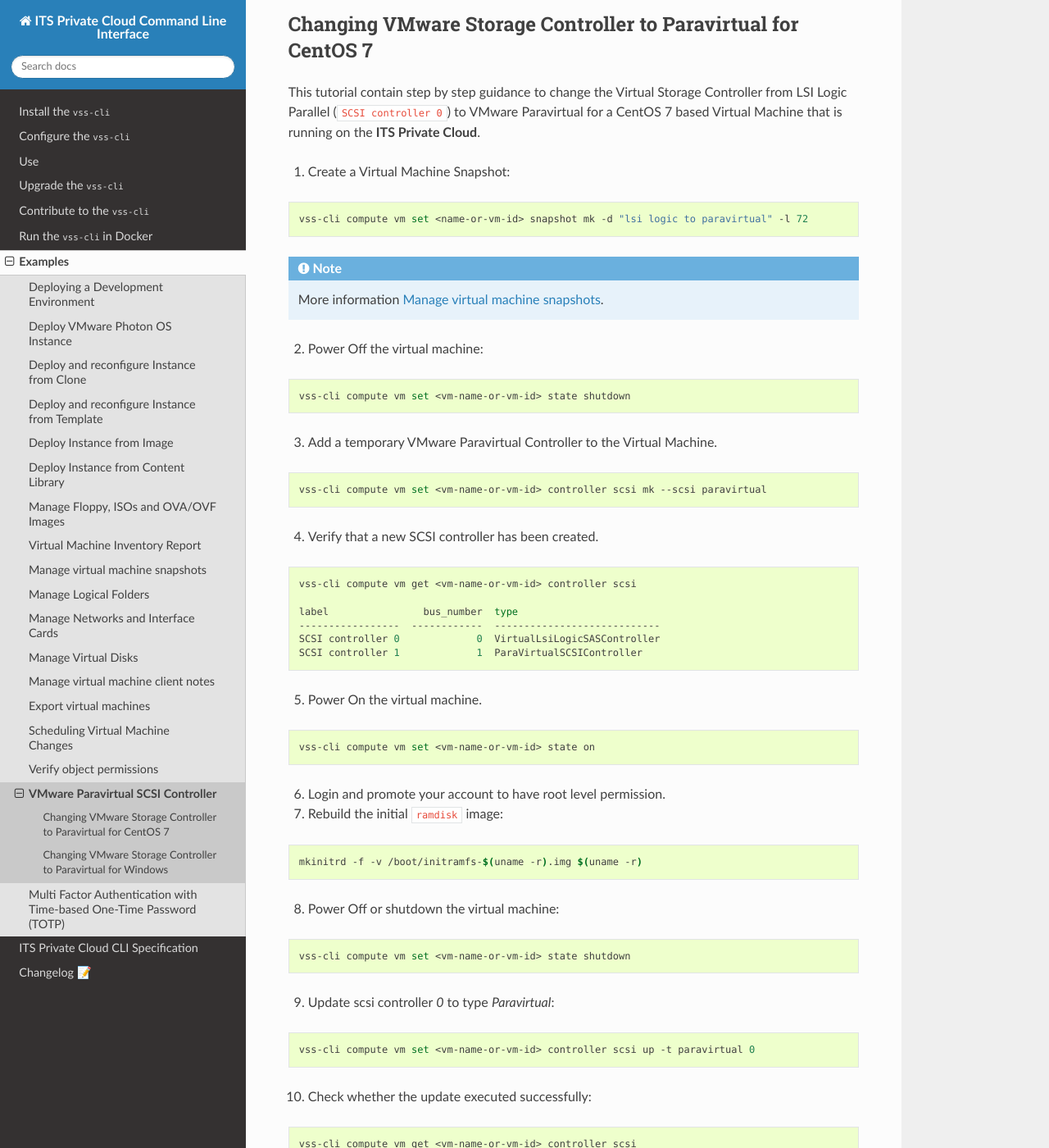
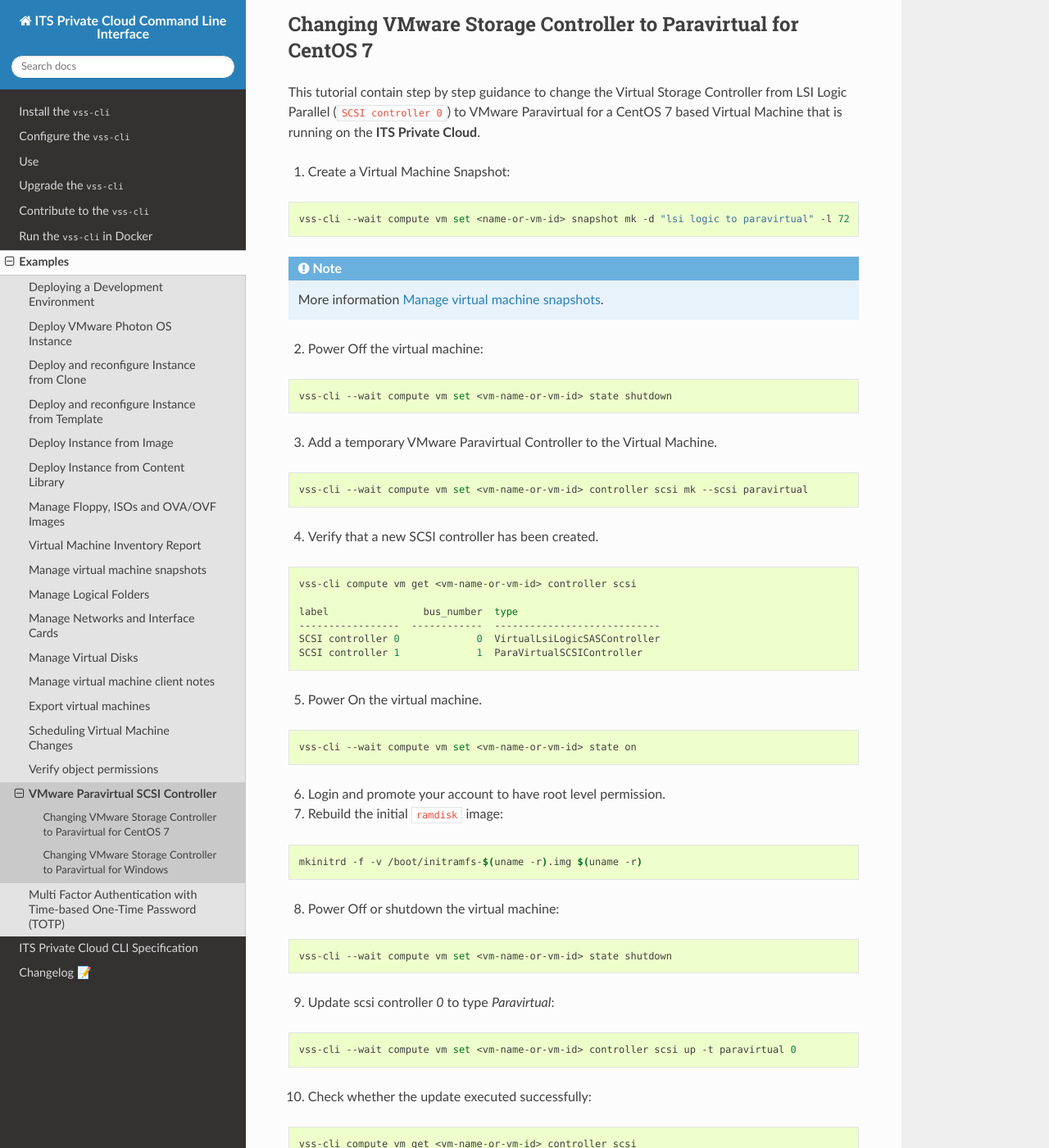
Before and after one commit to EIS-ITS/vss-cli, a Sphinx documentation site: the page built from docs/examples/pvscsi.rst, in a window 1280 px wide and 1400 px high, scrolled down 507 px. Shown: the whole window at 82% size. Built offline with Sphinx 7.4.7 and the Read the Docs theme 3.1.0, drawn with Linux system fonts in a browser that asks for light colours; the version number could not be read and is left out; some of the changed text lies outside the part shown.

Commit message:
Issue #737: 📚docs/pvscsi example update - fixes #737

```diff
--- a/docs/examples/pvscsi.rst
+++ b/docs/examples/pvscsi.rst
@@ -34,7 +34,7 @@ the **ITS Private Cloud**.
 
 .. code-block:: bash
 
-    vss-cli compute vm set <name-or-vm-id> snapshot mk -d "lsi logic to paravirtual" -l 72
+    vss-cli --wait compute vm set <name-or-vm-id> snapshot mk -d "lsi logic to paravirtual" -l 72
 
 .. note::
 
@@ -44,13 +44,13 @@ the **ITS Private Cloud**.
 
 .. code-block:: bash
 
-    vss-cli compute vm set <vm-name-or-vm-id> state shutdown
+    vss-cli --wait compute vm set <vm-name-or-vm-id> state shutdown
 
 3. Add a temporary VMware Paravirtual Controller to the Virtual Machine.
 
 .. code-block:: bash
 
-    vss-cli compute vm set <vm-name-or-vm-id> controller scsi mk --scsi paravirtual
+    vss-cli --wait compute vm set <vm-name-or-vm-id> controller scsi mk --scsi paravirtual
 
 4. Verify that a new SCSI controller has been created.
 
@@ -67,7 +67,7 @@ the **ITS Private Cloud**.
 
 .. code-block:: bash
 
-    vss-cli compute vm set <vm-name-or-vm-id> state on
+    vss-cli --wait compute vm set <vm-name-or-vm-id> state on
 
 
 6. Login and promote your account to have root level permission.
@@ -81,13 +81,13 @@ the **ITS Private Cloud**.
 
 .. code-block:: bash
 
-    vss-cli compute vm set <vm-name-or-vm-id> state shutdown
+    vss-cli --wait compute vm set <vm-name-or-vm-id> state shutdown
 
 9. Update scsi controller `0` to type `Paravirtual`:
 
 .. code-block:: bash
 
-    vss-cli compute vm set <vm-name-or-vm-id> controller scsi up -t paravirtual 0
+    vss-cli --wait compute vm set <vm-name-or-vm-id> controller scsi up -t paravirtual 0
 
 10. Check whether the update executed successfully:
 
@@ -104,13 +104,13 @@ the **ITS Private Cloud**.
 
 .. code-block:: bash
 
-    vss-cli compute vm set <name-or-vm-id> controller scsi rm 1
+    vss-cli --wait compute vm set <name-or-vm-id> controller scsi rm 1
 
 12. Power On the virtual machine:
 
 .. code-block:: bash
 
-    vss-cli compute vm set <vm-name-or-vm-id> state on
+    vss-cli --wait compute vm set <vm-name-or-vm-id> state on
 
 13. Verify everything is working well.
 
@@ -118,7 +118,7 @@ the **ITS Private Cloud**.
 
 .. code-block:: bash
 
-    vss-cli compute vm set <vm-name-or-vm-id> snapshot rm <snap-id>
+    vss-cli --wait compute vm set <vm-name-or-vm-id> snapshot rm <snap-id>
 
 .. note::
 
@@ -191,13 +191,13 @@ based Virtual Machine running on the **ITS Private Cloud** [3]_.
 
 .. code-block:: bash
 
-    vss-cli --wait compute vm set <vm-name-or-vm-id> state shutdown
+    vss-cli --wait compute vm set <vm-name-or-vm-id> state --confirm shutdown
 
 8. Update scsi controller `0` to type `Paravirtual`:
 
 .. code-block:: bash
 
-    vss-cli compute vm set <vm-name-or-vm-id> controller scsi up -t paravirtual 0
+    vss-cli --wait compute vm set <vm-name-or-vm-id> controller scsi up -t paravirtual 0
 
 9. Check whether the update executed successfully:
 
```
Also changed, not shown: other parts of docs/examples/pvscsi.rst (+3 -3 lines), .bumpversion.cfg, 7 other files.
